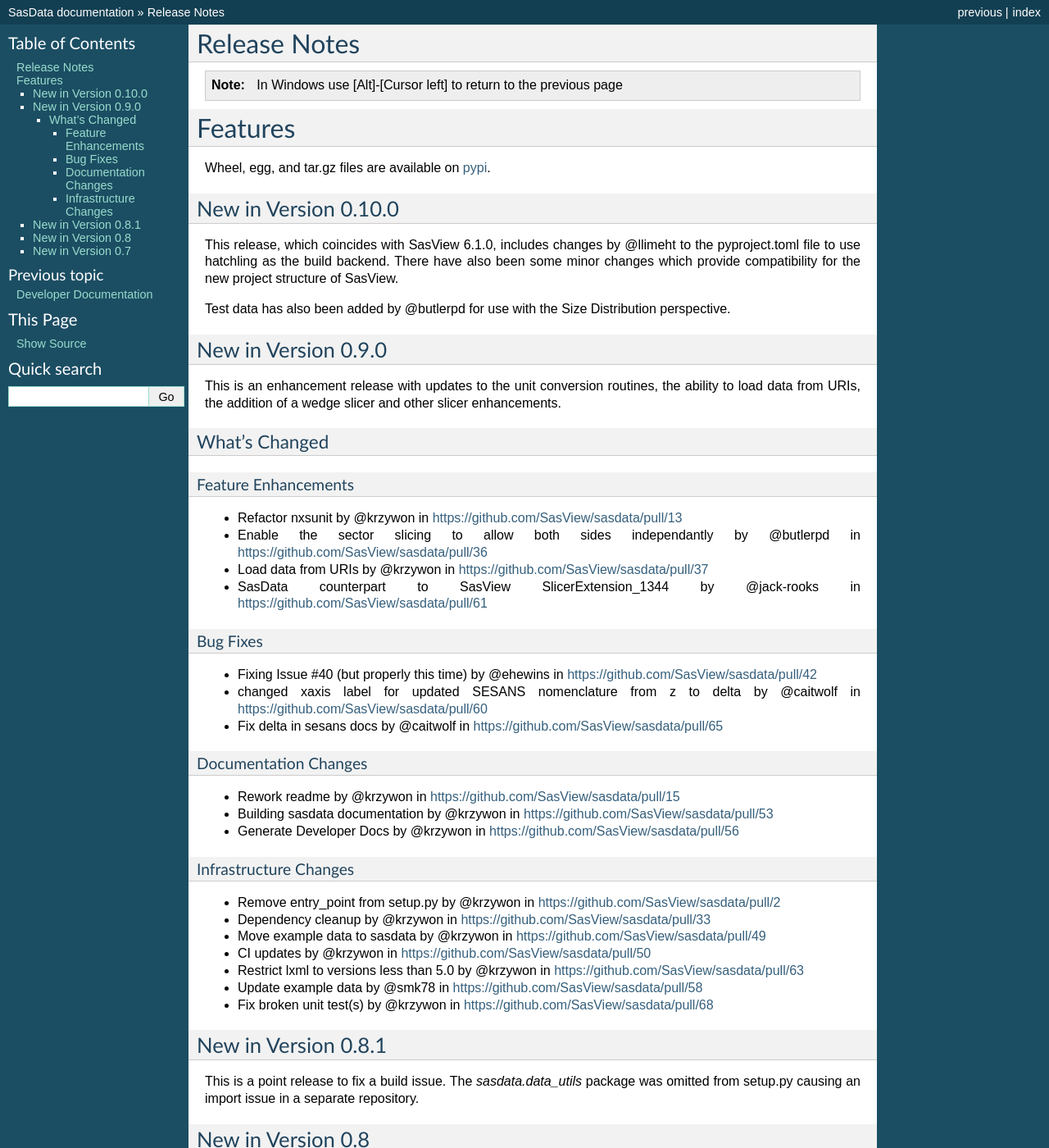
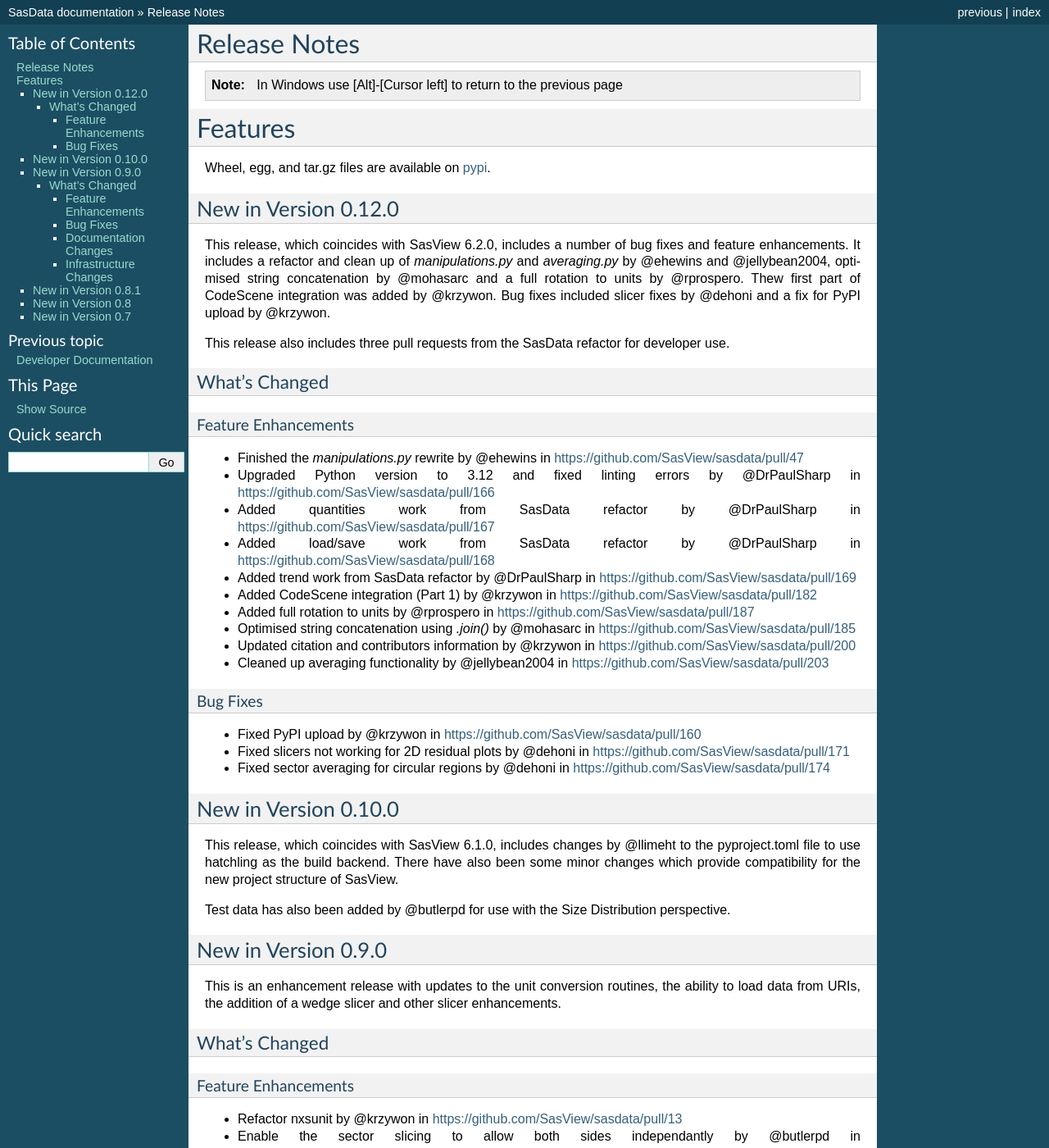
Before and after one commit to SasView/sasdata, a Sphinx documentation site: the page built from docs/source/user/RELEASE.rst, in a window 1280 px wide and 1400 px high. Shown: the whole window at 82% size. Built offline with Sphinx 7.4.7, drawn with Linux system fonts in a browser that asks for light colours; pages that are not in the unit, such as notebooks, are missing from menus; the version number could not be read and is left out.

Commit message:
Update release notes

```diff
--- a/docs/source/user/RELEASE.rst
+++ b/docs/source/user/RELEASE.rst
@@ -13,6 +13,39 @@
 Features
 ========
 Wheel, egg, and tar.gz files are available on `pypi <https://pypi.org/project/sasdata/>`_.
+
+New in Version 0.12.0
+----------------------
+This release, which coincides with SasView 6.2.0, includes a number of bug fixes and feature enhancements.
+It includes a refactor and clean up of `manipulations.py` and `averaging.py` by @ehewins and @jellybean2004,
+optimised string concatenation by @mohasarc and a full rotation to units by @rprospero. Thew first part of
+CodeScene integration was added by @krzywon. Bug fixes included slicer fixes by @dehoni and a fix for PyPI
+upload by @krzywon.
+
+This release also includes three pull requests from the SasData refactor for developer use.
+
+What's Changed
+^^^^^^^^^^^^^^
+
+Feature Enhancements
+____________________
+* Finished the `manipulations.py` rewrite by @ehewins in https://github.com/SasView/sasdata/pull/47
+* Upgraded Python version to 3.12 and fixed linting errors by @DrPaulSharp in https://github.com/SasView/sasdata/pull/166
+* Added quantities work from SasData refactor by @DrPaulSharp in https://github.com/SasView/sasdata/pull/167
+* Added load/save work from SasData refactor by @DrPaulSharp in https://github.com/SasView/sasdata/pull/168
+* Added trend work from SasData refactor by @DrPaulSharp in https://github.com/SasView/sasdata/pull/169
+* Added CodeScene integration (Part 1) by @krzywon in https://github.com/SasView/sasdata/pull/182
+* Added full rotation to units by @rprospero in https://github.com/SasView/sasdata/pull/187
+* Optimised string concatenation using `.join()` by @mohasarc in https://github.com/SasView/sasdata/pull/185
+* Updated citation and contributors information by @krzywon in https://github.com/SasView/sasdata/pull/200
+* Cleaned up averaging functionality by @jellybean2004 in https://github.com/SasView/sasdata/pull/203
+
+
+Bug Fixes
+_________
+* Fixed PyPI upload by @krzywon in https://github.com/SasView/sasdata/pull/160
+* Fixed slicers not working for 2D residual plots by @dehoni in https://github.com/SasView/sasdata/pull/171
+* Fixed sector averaging for circular regions by @dehoni in https://github.com/SasView/sasdata/pull/174
 
 New in Version 0.10.0
 ---------------------
```
